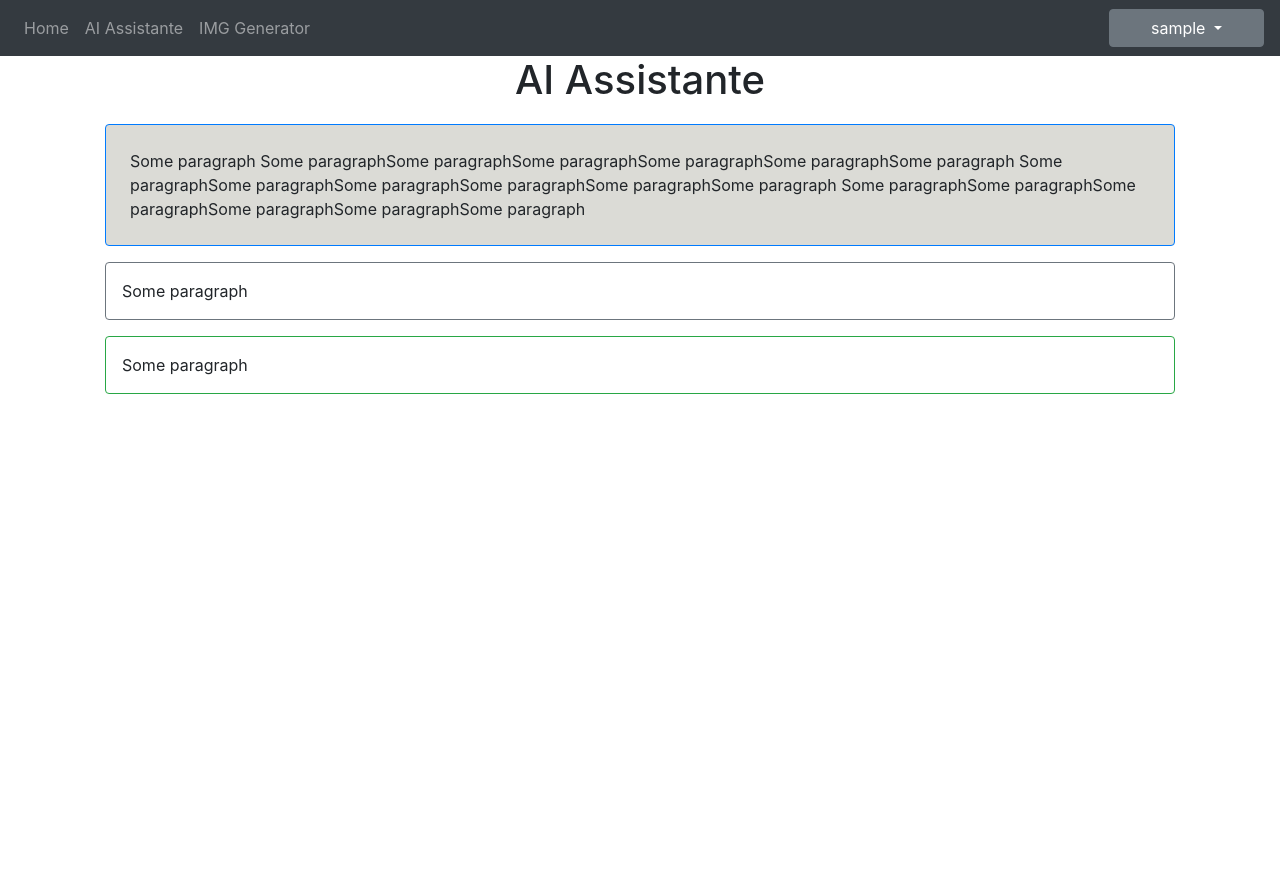
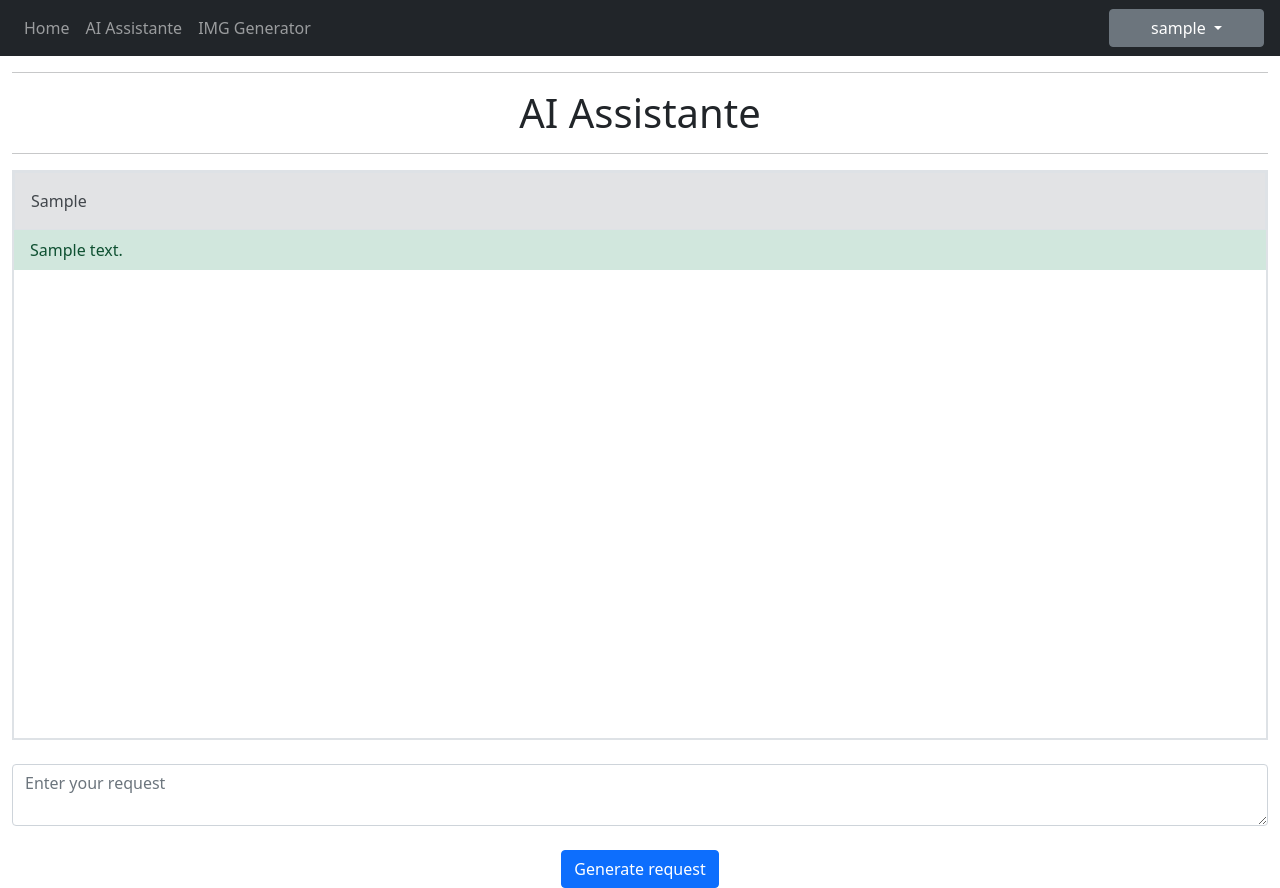
Before and after one commit to Dragonette2233/ai_project, a Flask app: page /assistante in a window 1280 px wide. Before the commit the page ends 394 px from the top, so only its background shows below. Run offline with Flask 3, Linux system fonts and the light colour scheme; a user stored in the database is signed in; tables that the repository leaves empty hold one stand-in row (values such as "Sample post"); some libraries are stand-ins or nearby versions.

Commit message:
ai_assist bounded

```diff
--- a/ai_project/db_check.py
+++ b/ai_project/db_check.py
@@ -1,14 +1,14 @@
 import sqlite3
 
 # создание соединения с базой данных
-conn = sqlite3.connect('./instance/database.db')
+conn = sqlite3.connect("./instance/database.db")
 
 # получение курсора
 cur = conn.cursor()
 
 # выполнение запроса и получение всех строк
 
-cur.execute('SELECT * FROM notes')
+cur.execute("SELECT * FROM notes")
 row = cur.fetchall()
 
 # вывод всех строк
--- a/ai_project/static/index.js
+++ b/ai_project/static/index.js
@@ -15,3 +15,6 @@ function deleteNote(noteID) {
         window.location.href = "/";
     });
 }
+
+var element = document.getElementById("ai_request_response");
+element.scrollTop = element.scrollHeight;
--- a/ai_project/templates/ai_assist.html
+++ b/ai_project/templates/ai_assist.html
@@ -1,17 +1,32 @@
 {% extends 'base.html' %} {% block title %}{{ value }}{% endblock %}
 {% block content %}
+<hr>
 <h1 align="center">AI Assistante</h1>
-<ul class="list-group list-group-flush" id="notes">
-
-    <li class="list-group-item">
-      <p class="border border-primary rounded p-4" style="background-color: rgb(219, 219, 214);">Some paragraph
-        Some paragraphSome paragraphSome paragraphSome paragraphSome paragraphSome paragraph
-        Some paragraphSome paragraphSome paragraphSome paragraphSome paragraphSome paragraph
-        Some paragraphSome paragraphSome paragraphSome paragraphSome paragraphSome paragraph
-      </p>
-      <p class="border border-secondary rounded p-3">Some paragraph</p>
-      <p class="border border-success rounded p-3">Some paragraph</p>
-    </li>
-
-</ul>
+<hr>
+<div id="ai_request_response" class="overflow-auto border border-2" style="height: 570px;">
+  <ul class="list-group list-group-flush" id="notes" >
+    {% for req in user.chathistory%}
+    <li class="list-group-item list-group-item-secondary border p-3">{{ req.ask }}</li>
+    {% if g.get('output_status') == 'error'%}
+    <li class="list-group-item list-group-item-warning">{{ req.text|replace('\n', '<br>')|safe }}</li>
+    {% else %}
+    <li class="list-group-item list-group-item-success">{{ req.text|replace('  ', '&nbsp;')|replace('\n', '<br>')|safe }}</li>
+    {% endif %}{% endfor %}
+  </ul>
+</ul></div>
+<br>
+<div>
+  <form method="POST">
+    <div>
+      <textarea name="ai_request" id="ai_request" cols="5" rows="2" class="form-control" placeholder="Enter your request"></textarea>
+    </div>
+    <br>
+    <div align="center">
+      <button type="submit" class="btn btn-primary">
+        Generate request
+    </button>
+    <br>
+    </div>
+  </form>
+</div>
 {% endblock %}
--- a/ai_project/templates/base.html
+++ b/ai_project/templates/base.html
@@ -22,8 +22,8 @@
         <button
             class="navbar-toggler"
             type="button"
-            data-toggle="collapse"
-            data-target="#navbar"
+            data-bs-toggle="collapse"
+            data-bs-target="#navbar"
         >
             <span class="navbar-toggler-icon"></span>
         </button>
@@ -40,11 +40,11 @@
             </div>
         </div>
         {% if user.is_authenticated %}
-        <div class="dropdown" style="float: left;">
+        <div class="dropdown">
           <button class="btn btn-secondary dropdown-toggle"
                   type="button"
                   id="dropdownMenuButton"
-                  data-toggle="dropdown"
+                  data-bs-toggle="dropdown"
                   aria-expanded="false"
                   style="width: 155px;">
             {{ user.login }}
@@ -62,19 +62,15 @@
         'error' %}
         <div class="alert alert-danger alert-dismissible fade show" role="alert">
           {{ message }}
-          <button type="button" class="close" data-dismiss="alert">
-            <span aria-hidden="true">&times;</span>
-          </button>
+          <button type="button" class="btn-close" data-bs-dismiss="alert" aria-label="Close"></button>
         </div>
         {% else %}
         <div class="alert alert-success alert-dismissible fade show" role="alert">
           {{ message }}
-          <button type="button" class="close" data-dismiss="alert">
-            <span aria-hidden="true">&times;</span>
-          </button>
+          <button type="button" class="btn-close" data-bs-dismiss="alert"></button>
         </div>
         {% endif %} {% endfor %} {% endif %} {% endwith %}
-        <div class="container">
+        <div class="container" style="max-width: 1400px; margin: 0 auto;">
             {% block content %}{% endblock %}
         </div>
         <script
@@ -82,14 +78,13 @@
           integrity="sha384-KJ3o2DKtIkvYIK3UENzmM7KCkRr/rE9/Qpg6aAZGJwFDMVNA/GpGFF93hXpG5KkN"
           crossorigin="anonymous"
         ></script>
-        <script
-          src="https://cdnjs.cloudflare.com/ajax/libs/popper.js/1.12.9/umd/popper.min.js"
-          integrity="sha384-ApNbgh9B+Y1QKtv3Rn7W3mgPxhU9K/ScQsAP7hUibX39j7fakFPskvXusvfa0b4Q"
-          crossorigin="anonymous"
-        ></script>
-        <script src="https://maxcdn.bootstrapcdn.com/bootstrap/4.0.0/js/bootstrap.min.js"
-                integrity="sha384-JZR6Spejh4U02d8jOt6vLEHfe/JQGiRRSQQxSfFWpi1MquVdAyjUar5+76PVCmYl"
+        <script src="https://cdn.jsdelivr.net/npm/bootstrap@5.0.2/dist/js/bootstrap.bundle.min.js"
+                integrity="sha384-MrcW6ZMFYlzcLA8Nl+NtUVF0sA7MsXsP1UyJoMp4YLEuNSfAP+JcXn/tWtIaxVXM"
                 crossorigin="anonymous"></script>
+        <link href="https://cdn.jsdelivr.net/npm/bootstrap@5.0.2/dist/css/bootstrap.min.css"
+              rel="stylesheet"
+              integrity="sha384-EVSTQN3/azprG1Anm3QDgpJLIm9Nao0Yz1ztcQTwFspd3yD65VohhpuuCOmLASjC"
+              crossorigin="anonymous">
         <script src="{{ url_for('static', filename='index.js')}}"></script>
     </body>
 </html>
--- a/ai_project/templates/home.html
+++ b/ai_project/templates/home.html
@@ -1,6 +1,8 @@
 {% extends 'base.html' %} {% block title %}{{ value }}{% endblock %}
 {% block content %}
+<hr>
 <h1 align="center">Notes</h1>
+<hr>
 <ul class="list-group list-group-flush" id="notes">
   {% for note in user.notes %}
   <li class="list-group-item">{{ note.data }}
@@ -12,7 +14,7 @@
 </ul>
 <form method="POST">
   <textarea name="note" id="note" cols="30" rows="10" class="form-control"></textarea>
-  <hr>
+  <br>
   <div align="center">
     <button type="submit" class="btn btn-primary">
         Add new note
--- a/ai_project/views.py
+++ b/ai_project/views.py
@@ -1,39 +1,48 @@
-from flask import Blueprint, render_template, request, jsonify, flash
+from flask import (
+    Blueprint,
+    render_template,
+    request,
+    jsonify,
+    flash,
+    redirect,
+    url_for,
+    g,
+)
+import openai
 from flask_login import login_required, current_user
-from .models import User, Note, db
+from .models import User, Note, AiHistory, db
 import json
+import requests
+
+openai.organization = "org-MB9HPIF9vvXS6JqcEosUqMxM"
+openai.api_key = "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"
+views = Blueprint("views", __name__)
 
 
-views = Blueprint('views', __name__)
-
-@views.route('/', methods=('POST', 'GET'))
+@views.route("/", methods=("POST", "GET"))
 @login_required
 def home():
-
-    if request.method == 'POST':
-
-        note = request.form.get('note')
+    if request.method == "POST":
+        note = request.form.get("note")
 
         if len(note) <= 3:
-
-            flash('Note is too short. Use more than 3 characters', category='error')
+            flash("Note is too short. Use more than 3 characters", category="error")
 
         else:
-
             new_note = Note(data=note, user_id=current_user.id)
             db.session.add(new_note)
             db.session.commit()
             # request.form.clear()
         # return jsonify(request.form)
 
-    return render_template('home.html', user=current_user)
+    return render_template("home.html", user=current_user)
 
-@views.post('/delete-note')
+
+@views.post("/delete-note")
 def delete_note():
-
     note_data = json.loads(request.data)
     # print(request.data)
-    noteID = note_data['noteID']
+    noteID = note_data["noteID"]
     note = Note.query.get(noteID)
 
     if note and note.user_id == current_user.id:
@@ -44,15 +53,64 @@ def delete_note():
     return jsonify({})
 
 
-@views.route('/support')
+@views.route("/support")
 @login_required
 def support():
-    return render_template('support.html', user=current_user)
+    return render_template("support.html", user=current_user)
 
-@views.route('/assistante', methods=('GET', 'POST'))
+
+def get_chatmodel_request(content):
+
+    try:
+
+        completion = openai.ChatCompletion.create(
+            model="gpt-3.5-turbo",
+            messages=[
+                {"role": "user", "content": content}
+            ]
+        )
+
+        print(content)
+        g.output = completion.choices[0]['message']['content']
+        g.output_status = 'success'
+
+        print(g.output.encode('unicode_escape').decode())
+
+    except Exception as ex:
+
+        g.output_status = 'warning'
+        g.output = ex
+
+
+@views.route("/assistante", methods=("GET", "POST"))
 @login_required
 def assistance():
+    if request.method == "POST":
+        # AiHistory.query.filter_by(user_id=current_user.id).delete()
+        # db.session.commit()
+        request_for_ask = request.form["ai_request"]
+        if request_for_ask != "" and len(request_for_ask) > 3:
+            get_chatmodel_request(content=request_for_ask)
 
+            ai_req_resp = AiHistory(
+                ask=request.form.get("ai_request"),
+                text=g.output,
+                user_id=current_user.id,
+            )
+            db.session.add(ai_req_resp)
+            db.session.commit()
 
-    # user = User.query.filter_by(email=email).first()
-    return render_template('ai_assist.html', user=current_user)
+            # request.form.clear()
+
+        elif request_for_ask == "de":
+            AiHistory.query.filter_by(user_id=current_user.id).delete()
+            db.session.commit()
+
+        else:
+            flash('Too short request for AI. User more than 3 characters',
+                  category='error')
+
+        # print(current_user.chathistory)
+        # print(request.form["ai_request"])
+
+    return render_template("ai_assist.html", user=current_user)
```
Also changed, not shown: ai_project/__init__.py (+4 -3 lines), ai_project/auth.py (+41 -43 lines), ai_project/auth_filter.py (+4 -4 lines), ai_project/models.py (+21 -9 lines), 1 other file.
